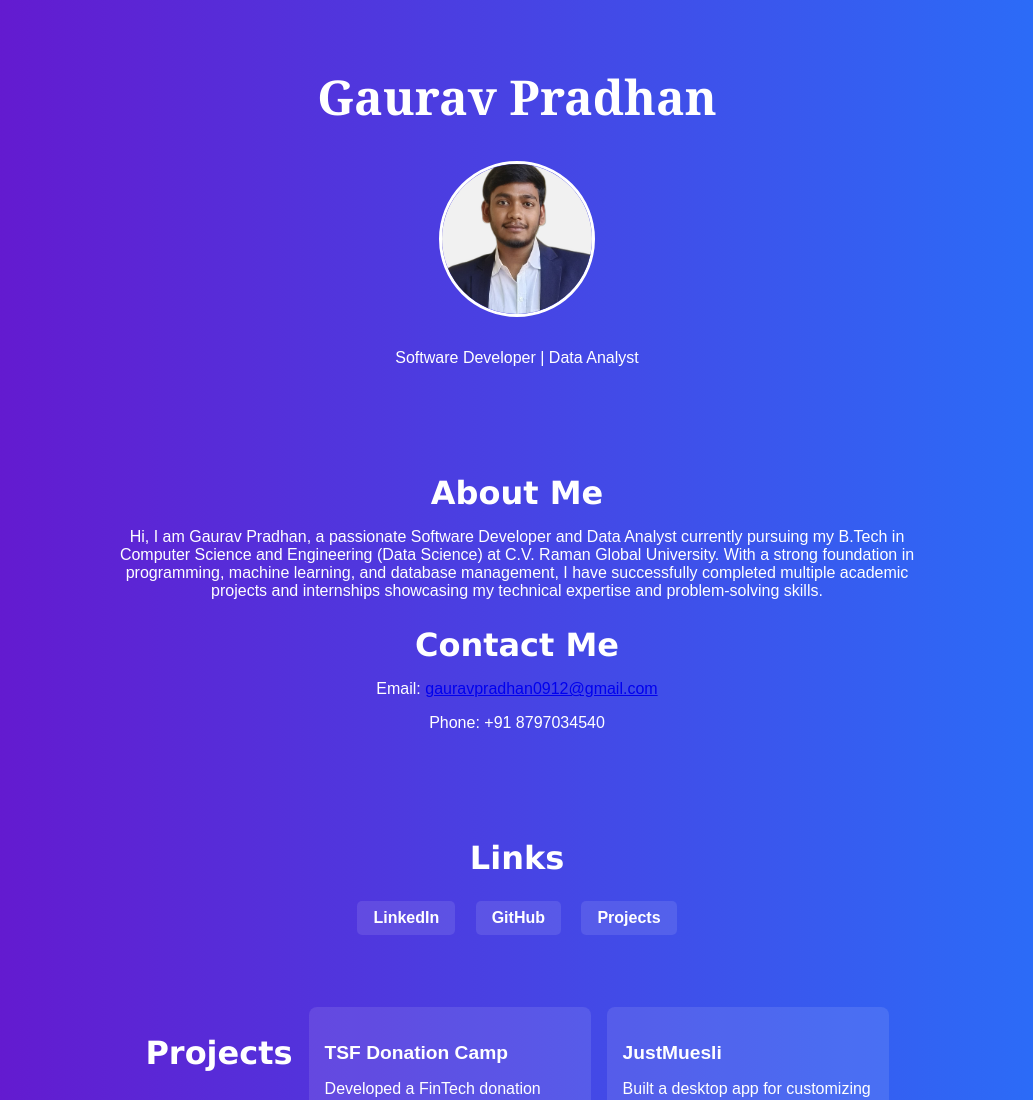
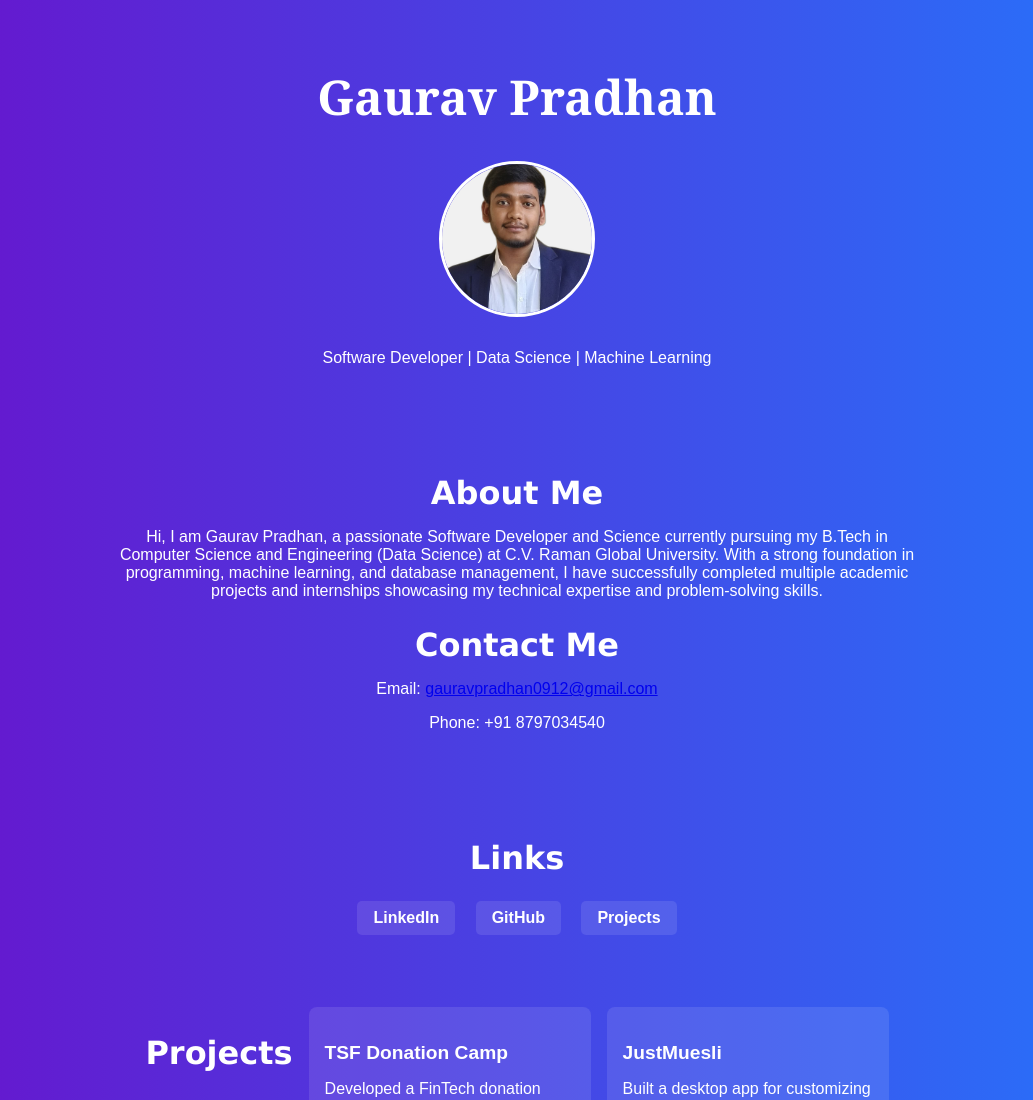
Before and after one commit to gaurav-0912/my-portfolio, a plain HTML site: page index.html in a window 1280 px wide. Shown: the top 1100 px of the page, without its empty margins (123-1156 px from the left). Drawn offline with Linux system fonts and the light colour scheme.

Commit message:
Update index.html

```diff
--- a/index.html
+++ b/index.html
@@ -86,12 +86,12 @@
     <header>
         <h1>Gaurav Pradhan</h1>
         <img src="profile.jpeg" class="profile-pic">
-        <p>Software Developer | Data Analyst</p>
+        <p>Software Developer | Data Science | Machine Learning</p>
     </header>
     <section>
         <h2>About Me</h2>
         <p>
-            Hi, I am Gaurav Pradhan, a passionate Software Developer and Data Analyst currently pursuing my B.Tech in Computer Science and Engineering (Data Science) at C.V. Raman Global University. With a strong foundation in programming, machine learning, and database management, I have successfully completed multiple academic projects and internships showcasing my technical expertise and problem-solving skills.
+            Hi, I am Gaurav Pradhan, a passionate Software Developer and Science currently pursuing my B.Tech in Computer Science and Engineering (Data Science) at C.V. Raman Global University. With a strong foundation in programming, machine learning, and database management, I have successfully completed multiple academic projects and internships showcasing my technical expertise and problem-solving skills.
         </p>
         <h2>Contact Me</h2>
         <p>Email: <a href="mailto:gauravpradhan0912@gmail.com">gauravpradhan0912@gmail.com</a></p>
```
